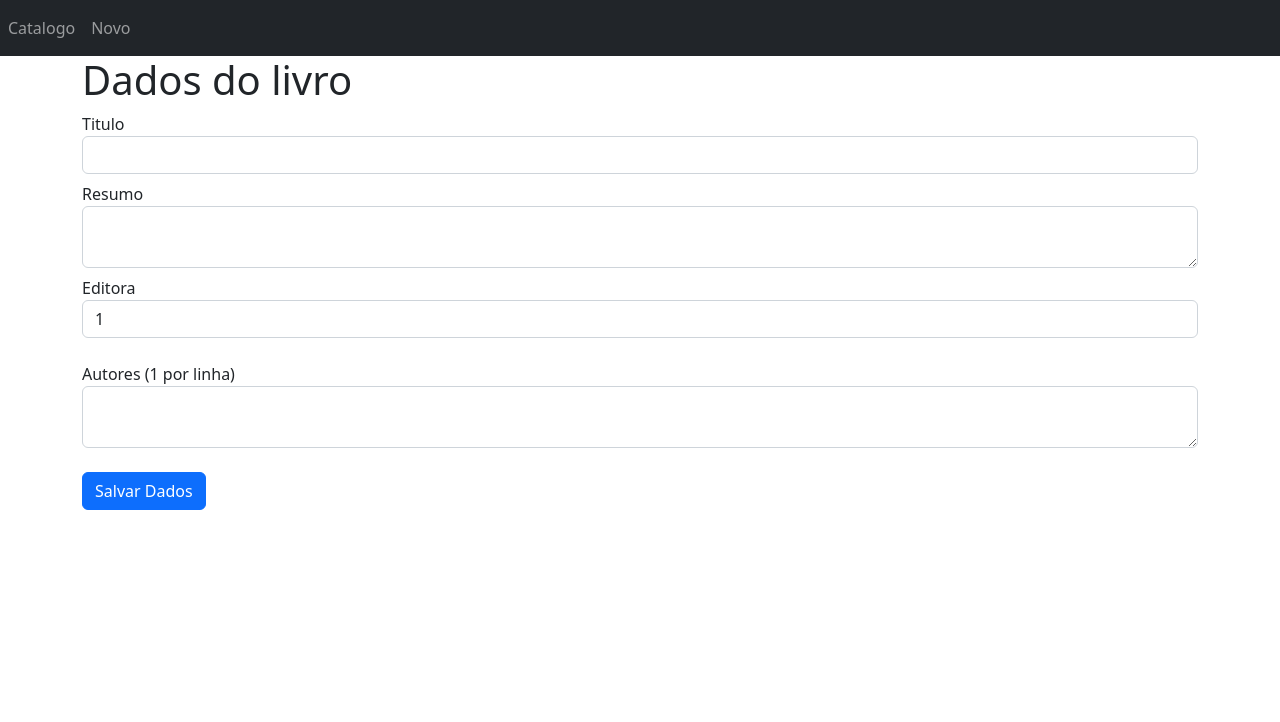
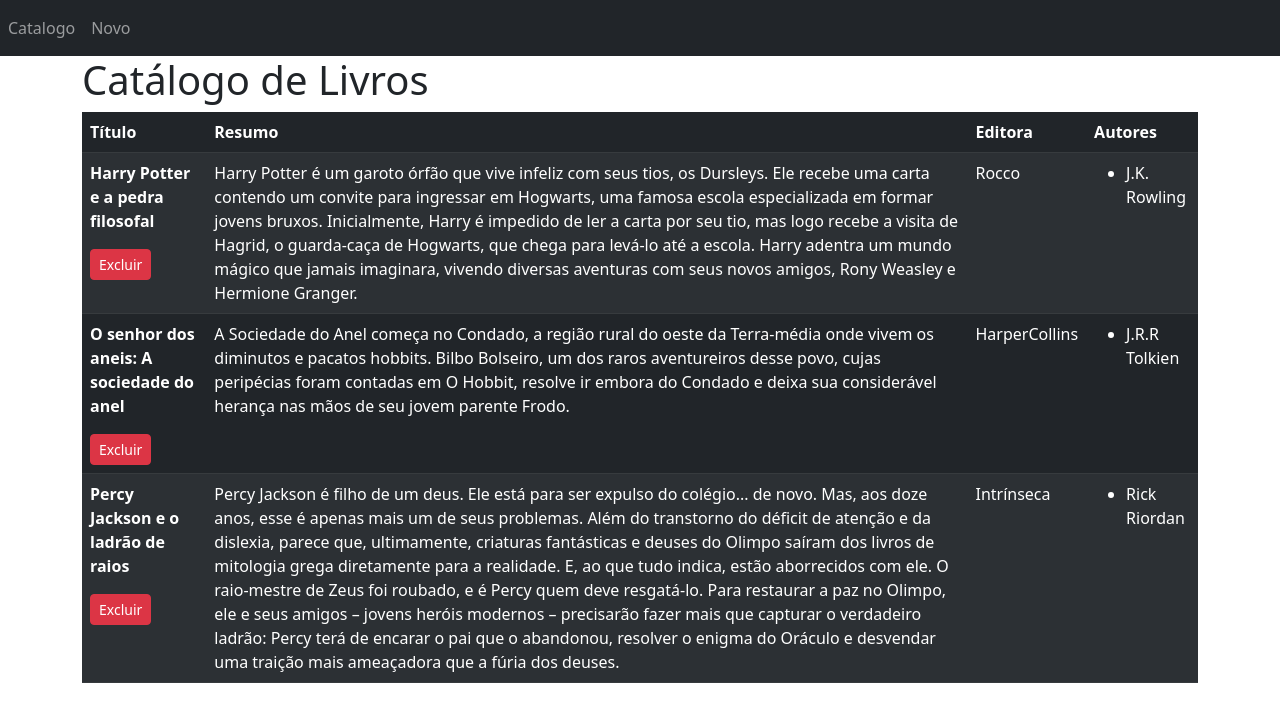
Before and after one commit to RuanF7/livros-react, a React (Create React App) app: page /dados in a window 1280 px wide. Shown: the top 722 px of the page. Built offline with nearby package versions, Linux system fonts and the light colour scheme.

Commit message:
refactor: corrigindo rotas

```diff
--- a/src/App.tsx
+++ b/src/App.tsx
@@ -18,8 +18,8 @@
         </div>
       </nav>
       <Routes>
-        <Route path='root' element={<LivroLista />} />
-        <Route path='dados' element={<LivroDados />} />
+        <Route path='dados' element={<LivroLista />} />
+        <Route path='root' element={<LivroDados />} />
       </Routes>
     </BrowserRouter>
 
```
